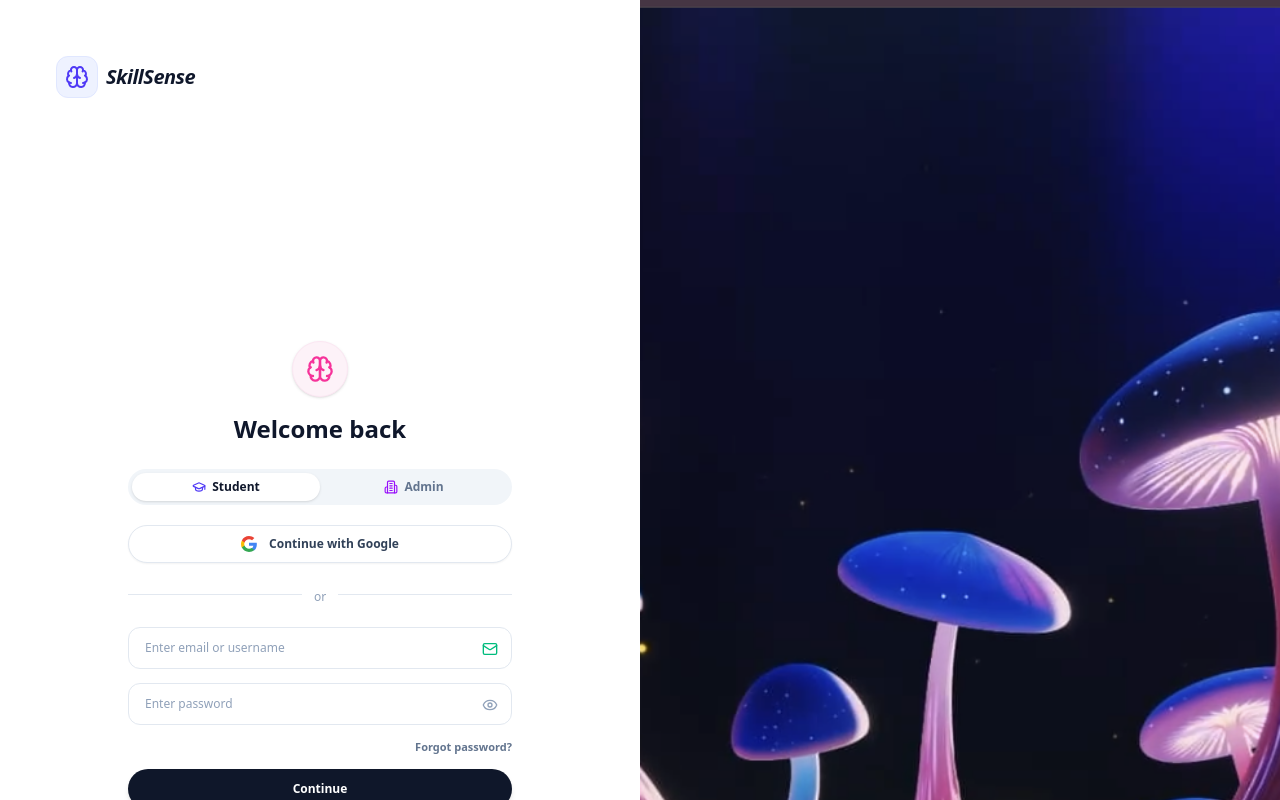
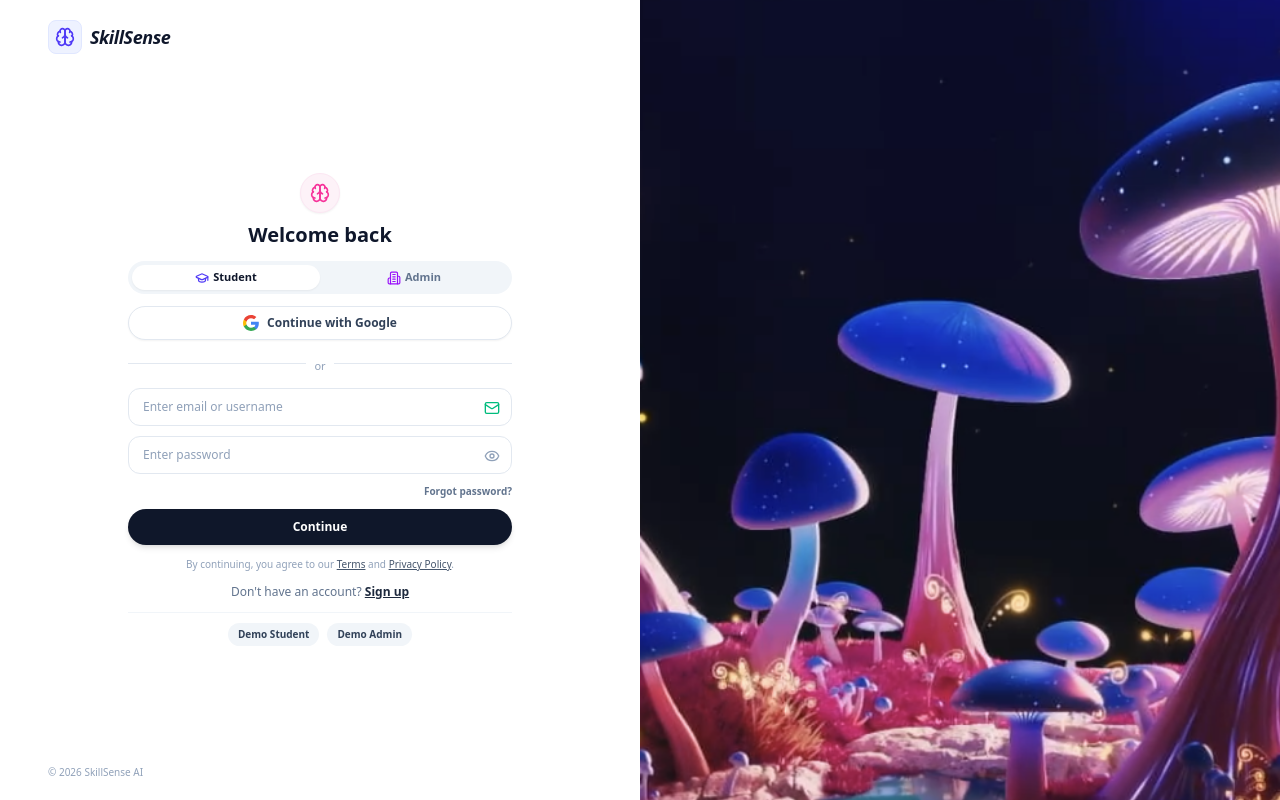
Before and after one commit to walterhydra/EDUNEXA-Smart-Learning-Platformp, a React (Vite) app in the folder frontend/: page / in a window 1280 px wide. Built offline with nearby package versions, Linux system fonts and the light colour scheme.

Commit message:
fix: adjust login page layout to fit 100% inside single viewport without scrollbars

```diff
--- a/frontend/src/index.css
+++ b/frontend/src/index.css
@@ -6,9 +6,9 @@
     padding: 0;
     width: 100%;
     height: 100%;
+    overflow-x: hidden;
     background-color: #ffffff;
     color: #0f172a;
     font-family: system-ui, -apple-system, BlinkMacSystemFont, 'Segoe UI', Roboto, Oxygen, Ubuntu, Cantarell, 'Open Sans', 'Helvetica Neue', sans-serif;
-    overflow-x: hidden;
   }
 }
--- a/frontend/src/pages/LoginPage.tsx
+++ b/frontend/src/pages/LoginPage.tsx
@@ -65,52 +65,52 @@ export const LoginPage: React.FC = () => {
       setIsLoading(false);
       if (authMode === 'login') {
         setSuccessMessage(
-          `Welcome back! Authenticated as ${role === 'ADMIN' ? 'Administrator' : 'Student Learner'}.`
+          `Welcome back! Logged in as ${role === 'ADMIN' ? 'Administrator' : 'Student'}.`
         );
       } else {
-        setSuccessMessage('Account created successfully! Redirecting...');
+        setSuccessMessage('Account created successfully!');
       }
     }, 1000);
   };
 
   return (
-    <div className="min-h-screen w-full flex bg-white text-slate-900 overflow-hidden font-sans">
-      {/* LEFT HALF — Full Height Login & Sign In Section (50% Width on Large screens) */}
-      <div className="w-full lg:w-1/2 min-h-screen flex flex-col justify-between p-6 sm:p-10 lg:p-14 z-10 bg-white">
+    <div className="h-screen w-screen max-h-screen max-w-vw overflow-hidden flex bg-white text-slate-900 font-sans">
+      {/* LEFT HALF — 50% Width Login & Sign In (Fits 100% in 1 screen) */}
+      <div className="w-full lg:w-1/2 h-full flex flex-col justify-between p-5 lg:px-12 lg:py-5 bg-white overflow-y-auto">
 
         {/* Top Header Logo */}
-        <div className="flex items-center gap-2">
-          <div className="p-2 bg-indigo-50 border border-indigo-100 rounded-xl text-indigo-600">
-            <Brain className="w-6 h-6" />
+        <div className="flex items-center gap-2 shrink-0">
+          <div className="p-1.5 bg-indigo-50 border border-indigo-100 rounded-lg text-indigo-600">
+            <Brain className="w-5 h-5" />
           </div>
-          <span className="text-xl font-bold tracking-tight text-slate-900 font-sans italic">
+          <span className="text-lg font-bold tracking-tight text-slate-900 font-sans italic">
             SkillSense
           </span>
         </div>
 
-        {/* Center Authentication Card Section */}
-        <div className="w-full max-w-sm mx-auto my-auto py-8">
+        {/* Centered Main Form Container */}
+        <div className="w-full max-w-sm mx-auto my-auto py-2">
 
           {/* Top Brand Circle Icon */}
-          <div className="flex justify-center mb-4">
-            <div className="w-14 h-14 rounded-full bg-pink-50 border border-pink-100 flex items-center justify-center text-pink-500 shadow-sm">
-              <Brain className="w-7 h-7" />
+          <div className="flex justify-center mb-2">
+            <div className="w-10 h-10 rounded-full bg-pink-50 border border-pink-100 flex items-center justify-center text-pink-500 shadow-xs">
+              <Brain className="w-5 h-5" />
             </div>
           </div>
 
           {/* Heading */}
-          <h1 className="text-2xl font-bold text-center text-slate-900 mb-6">
+          <h1 className="text-xl font-bold text-center text-slate-900 mb-3">
             {authMode === 'login' ? 'Welcome back' : 'Create your account'}
           </h1>
 
           {/* Role Access Selector */}
-          <div className="flex p-1 bg-slate-100 rounded-full mb-5">
+          <div className="flex p-1 bg-slate-100 rounded-full mb-3">
             <button
               type="button"
               onClick={() => setRole('STUDENT')}
-              className={`flex-1 py-1.5 px-3 text-xs font-semibold rounded-full flex items-center justify-center gap-1.5 transition-all ${
+              className={`flex-1 py-1 px-2.5 text-[11px] font-semibold rounded-full flex items-center justify-center gap-1 transition-all ${
                 role === 'STUDENT'
-                  ? 'bg-white text-slate-900 shadow-sm'
+                  ? 'bg-white text-slate-900 shadow-xs'
                   : 'text-slate-500 hover:text-slate-800'
               }`}
             >
@@ -120,9 +120,9 @@ export const LoginPage: React.FC = () => {
             <button
               type="button"
               onClick={() => setRole('ADMIN')}
-              className={`flex-1 py-1.5 px-3 text-xs font-semibold rounded-full flex items-center justify-center gap-1.5 transition-all ${
+              className={`flex-1 py-1 px-2.5 text-[11px] font-semibold rounded-full flex items-center justify-center gap-1 transition-all ${
                 role === 'ADMIN'
-                  ? 'bg-white text-slate-900 shadow-sm'
+                  ? 'bg-white text-slate-900 shadow-xs'
                   : 'text-slate-500 hover:text-slate-800'
               }`}
             >
@@ -135,7 +135,7 @@ export const LoginPage: React.FC = () => {
           <button
             type="button"
             onClick={handleFillDemoStudent}
-            className="w-full py-2.5 px-4 bg-white hover:bg-slate-50 border border-slate-200 rounded-full text-xs font-semibold text-slate-700 flex items-center justify-center gap-3 transition-all shadow-xs hover:border-slate-300"
+            className="w-full py-2 px-3 bg-white hover:bg-slate-50 border border-slate-200 rounded-full text-xs font-semibold text-slate-700 flex items-center justify-center gap-2 transition-all shadow-xs hover:border-slate-300"
           >
             <svg className="w-4 h-4" viewBox="0 0 24 24">
               <path
@@ -159,30 +159,30 @@ export const LoginPage: React.FC = () => {
           </button>
 
           {/* Divider */}
-          <div className="relative my-5 text-center">
+          <div className="relative my-3 text-center">
             <div className="absolute inset-0 flex items-center">
               <div className="w-full border-t border-slate-200" />
             </div>
-            <span className="relative px-3 bg-white text-xs text-slate-400">or</span>
+            <span className="relative px-2 bg-white text-[11px] text-slate-400">or</span>
           </div>
 
           {/* Alerts */}
           {error && (
-            <div className="mb-4 p-3 bg-rose-50 border border-rose-200 rounded-xl flex items-center gap-2 text-xs text-rose-600">
+            <div className="mb-2.5 p-2.5 bg-rose-50 border border-rose-200 rounded-xl flex items-center gap-2 text-xs text-rose-600">
               <AlertCircle className="w-4 h-4 shrink-0 text-rose-500" />
               <span>{error}</span>
             </div>
           )}
 
           {successMessage && (
-            <div className="mb-4 p-3 bg-emerald-50 border border-emerald-200 rounded-xl flex items-center gap-2 text-xs text-emerald-700">
+            <div className="mb-2.5 p-2.5 bg-emerald-50 border border-emerald-200 rounded-xl flex items-center gap-2 text-xs text-emerald-700">
               <CheckCircle2 className="w-4 h-4 shrink-0 text-emerald-500" />
               <span>{successMessage}</span>
             </div>
           )}
 
           {/* Form */}
-          <form onSubmit={handleSubmit} className="space-y-3.5">
+          <form onSubmit={handleSubmit} className="space-y-2.5">
             {authMode === 'register' && (
               <div>
                 <input
@@ -190,7 +190,7 @@ export const LoginPage: React.FC = () => {
                   value={name}
                   onChange={(e) => setName(e.target.value)}
                   placeholder="Full name"
-                  className="w-full px-4 py-3 bg-white border border-slate-200 rounded-xl text-xs text-slate-900 placeholder-slate-400 focus:outline-none focus:border-slate-800 focus:ring-1 focus:ring-slate-800 transition-all"
+                  className="w-full px-3.5 py-2.5 bg-white border border-slate-200 rounded-xl text-xs text-slate-900 placeholder-slate-400 focus:outline-none focus:border-slate-800 focus:ring-1 focus:ring-slate-800 transition-all"
                 />
               </div>
             )}
@@ -202,9 +202,9 @@ export const LoginPage: React.FC = () => {
                   value={emailOrUsername}
                   onChange={(e) => setEmailOrUsername(e.target.value)}
                   placeholder="Enter email or username"
-                  className="w-full pl-4 pr-10 py-3 bg-white border border-slate-200 rounded-xl text-xs text-slate-900 placeholder-slate-400 focus:outline-none focus:border-slate-800 focus:ring-1 focus:ring-slate-800 transition-all"
+                  className="w-full pl-3.5 pr-9 py-2.5 bg-white border border-slate-200 rounded-xl text-xs text-slate-900 placeholder-slate-400 focus:outline-none focus:border-slate-800 focus:ring-1 focus:ring-slate-800 transition-all"
                 />
-                <Mail className="w-4 h-4 text-emerald-500 absolute right-3.5 top-3.5" />
+                <Mail className="w-4 h-4 text-emerald-500 absolute right-3 top-3" />
               </div>
             </div>
 
@@ -215,12 +215,12 @@ export const LoginPage: React.FC = () => {
                   value={password}
                   onChange={(e) => setPassword(e.target.value)}
                   placeholder="Enter password"
-                  className="w-full pl-4 pr-10 py-3 bg-white border border-slate-200 rounded-xl text-xs text-slate-900 placeholder-slate-400 focus:outline-none focus:border-slate-800 focus:ring-1 focus:ring-slate-800 transition-all"
+                  className="w-full pl-3.5 pr-9 py-2.5 bg-white border border-slate-200 rounded-xl text-xs text-slate-900 placeholder-slate-400 focus:outline-none focus:border-slate-800 focus:ring-1 focus:ring-slate-800 transition-all"
                 />
                 <button
                   type="button"
                   onClick={() => setShowPassword(!showPassword)}
-                  className="absolute right-3.5 top-3.5 text-slate-400 hover:text-slate-600 transition-colors"
+                  className="absolute right-3 top-3 text-slate-400 hover:text-slate-600 transition-colors"
                 >
                   {showPassword ? <EyeOff className="w-4 h-4" /> : <Eye className="w-4 h-4" />}
                 </button>
@@ -231,7 +231,7 @@ export const LoginPage: React.FC = () => {
               <button
                 type="button"
                 onClick={() => setIsForgotModalOpen(true)}
-                className="text-[11px] font-semibold text-slate-500 hover:text-slate-800 transition-colors"
+                className="text-[10px] font-semibold text-slate-500 hover:text-slate-800 transition-colors"
               >
                 Forgot password?
               </button>
@@ -241,7 +241,7 @@ export const LoginPage: React.FC = () => {
             <button
               type="submit"
               disabled={isLoading}
-              className="w-full py-3 px-4 bg-[#0F172A] hover:bg-[#1E293B] text-white font-semibold text-xs rounded-full shadow-md transition-all flex items-center justify-center gap-2 cursor-pointer disabled:opacity-50"
+              className="w-full py-2.5 px-4 bg-[#0F172A] hover:bg-[#1E293B] text-white font-semibold text-xs rounded-full shadow-md transition-all flex items-center justify-center gap-2 cursor-pointer disabled:opacity-50"
             >
               {isLoading ? (
                 <div className="w-4 h-4 border-2 border-white/40 border-t-white rounded-full animate-spin" />
@@ -252,7 +252,7 @@ export const LoginPage: React.FC = () => {
           </form>
 
           {/* Terms & Privacy */}
-          <p className="text-[11px] text-slate-400 text-center mt-4">
+          <p className="text-[10px] text-slate-400 text-center mt-3">
             By continuing, you agree to our{' '}
             <a href="#" className="underline text-slate-600 hover:text-slate-900">
               Terms
@@ -265,7 +265,7 @@ export const LoginPage: React.FC = () => {
           </p>
 
           {/* Toggle Login vs Register */}
-          <p className="text-xs text-slate-500 text-center mt-6">
+          <p className="text-xs text-slate-500 text-center mt-3">
             {authMode === 'login' ? (
               <>
                 Don't have an account?{' '}
@@ -300,18 +300,18 @@ export const LoginPage: React.FC = () => {
           </p>
 
           {/* 1-Click Demo Fillers */}
-          <div className="mt-6 pt-4 border-t border-slate-100 flex items-center justify-center gap-2">
+          <div className="mt-3 pt-2.5 border-t border-slate-100 flex items-center justify-center gap-2">
             <button
               type="button"
               onClick={handleFillDemoStudent}
-              className="py-1 px-3 bg-slate-100 hover:bg-slate-200 text-slate-700 text-[10px] font-semibold rounded-full transition-all"
+              className="py-1 px-2.5 bg-slate-100 hover:bg-slate-200 text-slate-700 text-[10px] font-semibold rounded-full transition-all"
             >
               Demo Student
             </button>
             <button
               type="button"
               onClick={handleFillDemoAdmin}
-              className="py-1 px-3 bg-slate-100 hover:bg-slate-200 text-slate-700 text-[10px] font-semibold rounded-full transition-all"
+              className="py-1 px-2.5 bg-slate-100 hover:bg-slate-200 text-slate-700 text-[10px] font-semibold rounded-full transition-all"
             >
               Demo Admin
             </button>
@@ -319,16 +319,16 @@ export const LoginPage: React.FC = () => {
         </div>
 
         {/* Bottom Footer */}
-        <div className="text-[11px] text-slate-400 text-center lg:text-left">
+        <div className="text-[10px] text-slate-400 text-center lg:text-left shrink-0">
           © 2026 SkillSense AI
         </div>
       </div>
 
-      {/* RIGHT HALF — Full Height Cover Image (50% Width on Large Screens) */}
-      <div className="hidden lg:block lg:w-1/2 min-h-screen relative bg-slate-950 overflow-hidden">
+      {/* RIGHT HALF — 50% Width Full Height Image (No scrollbar, object-cover) */}
+      <div className="hidden lg:block lg:w-1/2 h-full max-h-screen relative bg-slate-950 overflow-hidden">
         <img
           src="/image.png"
-          alt="SkillSense AI Visual Cover"
+          alt="SkillSense AI Cover"
           className="w-full h-full object-cover object-center"
         />
       </div>
```
